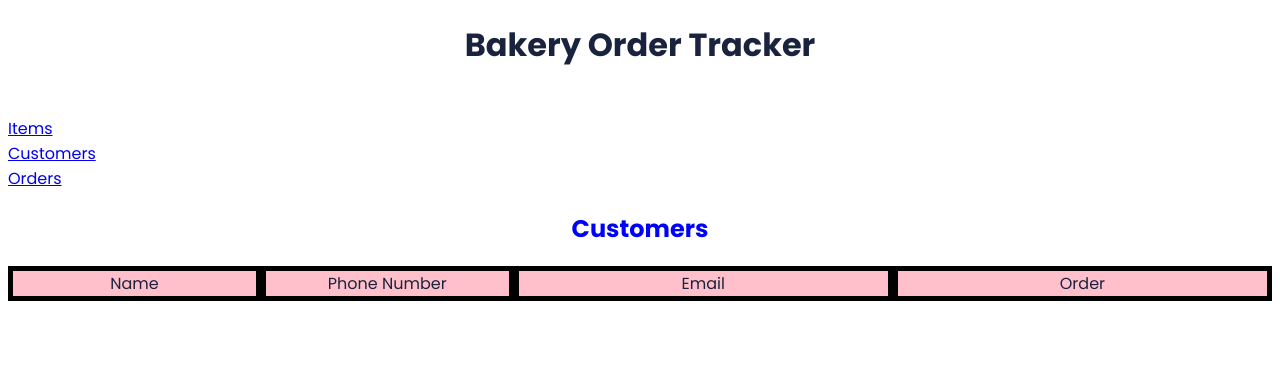
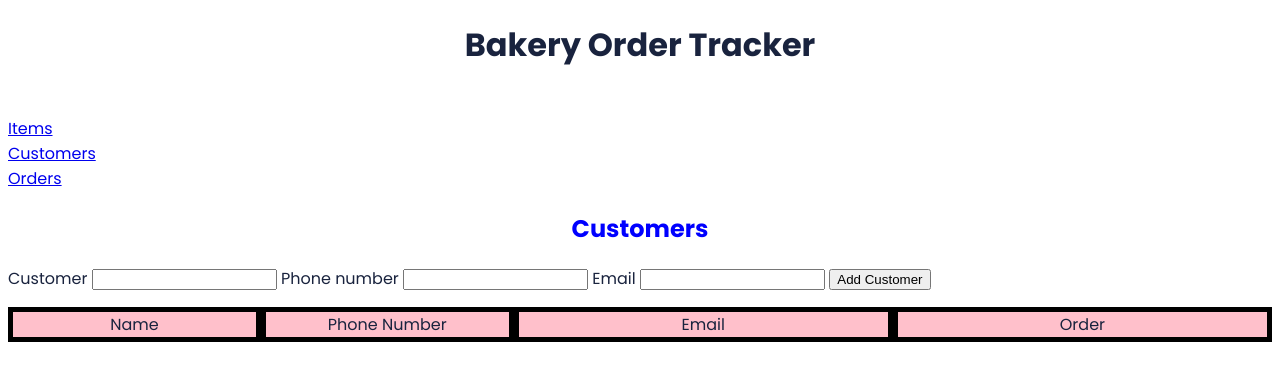
Before and after one commit to cemmartin/python_project, a Flask app: page /orders in a window 1280 px wide. Shown: the top 381 px of the page. Run offline with Flask 3, Linux system fonts and the light colour scheme; data that the repository does not hold is empty.

Commit message:
got the customer form working and talking to the db

```diff
--- a/controllers/order_controller.py
+++ b/controllers/order_controller.py
@@ -12,11 +12,24 @@ def orders():
     orders = Order.query.all()
     return render_template("orders/index.jinja", orders = orders)
 
-# show an order (now customer)
-@orders_blueprint.route("/items/<id>")
+# show an order (UPDATE: will show a customer)
+@orders_blueprint.route("/orders/<id>")
 def show_order(id):
     order_to_show = Order.query.get(id)
     return render_template("orders/show.jinja", order=order_to_show)
+
+# create new customer
+@orders_blueprint.route("/orders", methods=['POST'])
+def create_order():
+    customer = request.form["customer"]
+    phone_number = request.form["phone_number"]
+    email = request.form['email']
+    customer_to_save = Order(customer= customer, phone_number=phone_number, email=email)
+    db.session.add(customer_to_save)
+    db.session.commit()
+    return redirect("/orders")
+
+
 
 
 # @orders_blueprint.route("/orders/<id>")
@@ -32,3 +45,6 @@ def show_order(id):
 # # new orders (now customers)
 # @orders_blueprint.route("/orders/new", methods=['GET'])
 # def new_order():
+
+
+#need to be able to add new customers & delete exisint customers
--- a/templates/items/index.jinja
+++ b/templates/items/index.jinja
@@ -5,7 +5,7 @@
 <p>
 {% for item in items %}
 
-{{item.item_name}}: £{{item.price}}
+{{item.item_name}}: £{{item.price}} <br>
 {# <a href="/items/{{ item.id }}"> {{item.item_name}}: £{{item.price}}</a> #}
 {% endfor %}
 </p>
--- a/templates/orders/index.jinja
+++ b/templates/orders/index.jinja
@@ -2,6 +2,18 @@
 
 {% block content %}
 <h1> Customers </h1>
+
+{# NEED TO ADD ORDER TO THIS SECTION #}
+<form name="add_customer" action="/orders" method="post">
+    <label for="customer">Customer</label>
+        <input type="text" name="customer" id="customer" required="yes"/>
+    <label for="phone_number">Phone number</label>
+        <input type="text" name="phone_number" id="phone_number"/>
+    <label for="email">Email</label>
+        <input type="text" name="email" id="email" required="yes"/>
+    <input type="submit" value="Add Customer">
+</form>
+
 
 <p>
 <div class="customer-container">
--- a/templates/orders/show.jinja
+++ b/templates/orders/show.jinja
@@ -10,4 +10,6 @@
     {% endfor %}
 </ul>
 
+
+
 {% endblock %}
```
Also changed, not shown: seed.py (+8 -4 lines).
